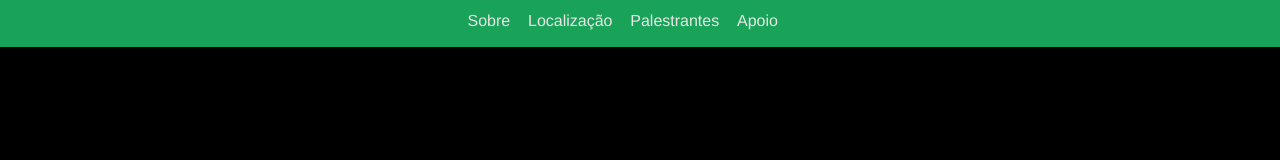
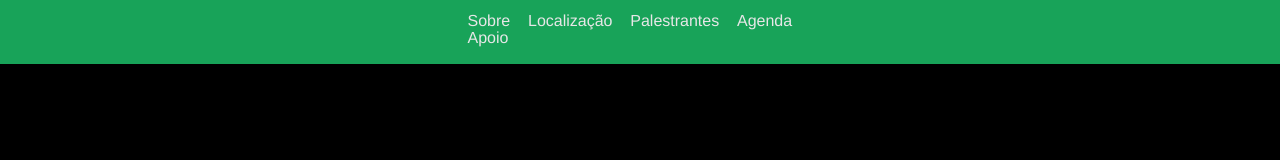
Before and after one commit to GDGSaoLuis/gdg-saoluis.github.io, a website: page gdg-sao-luis-day/index.html in a window 1280 px wide. Shown: the top 160 px of the page. Drawn offline with nearby package versions, Linux system fonts and the light colour scheme; some packages are replaced by stand-ins of ours.

Commit message:
Update index.html

```diff
--- a/gdg-sao-luis-day/index.html
+++ b/gdg-sao-luis-day/index.html
@@ -42,6 +42,10 @@
 
       <li class="nav-item">
         <a href="#speakers" title="Palestrantes" class="nav-link">Palestrantes</a>
+      </li>
+
+      <li class="nav-item">
+        <a href="#schedule" title="Agenda" class="nav-link">Agenda</a>
       </li>
 
       <li class="nav-item">
```
